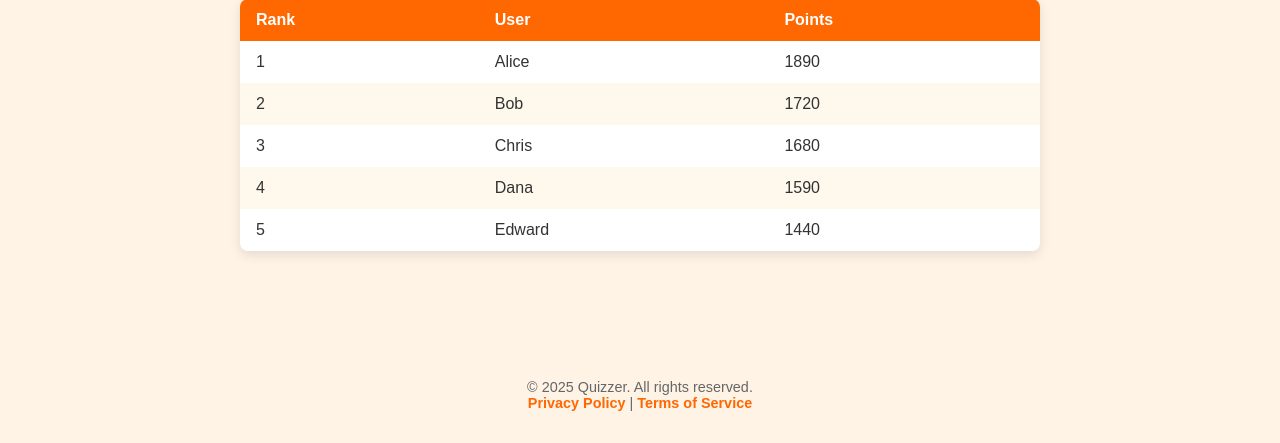
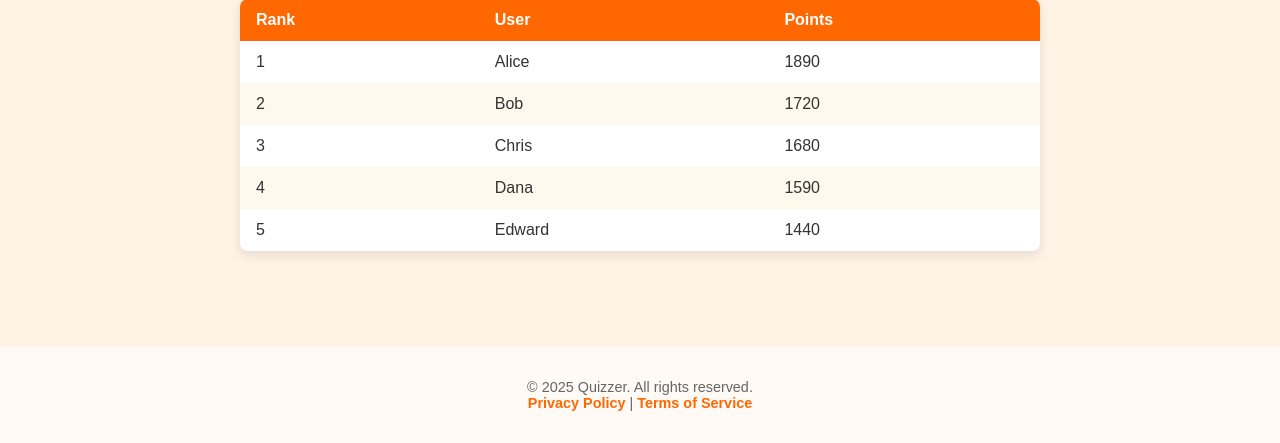
Before and after one commit to CezaryKlimczuk/quizzer, a Django app: page / in a window 1280 px wide. Shown: the part 761-1204 px from the top of the page. Run offline with Django 5.2, Linux system fonts and the light colour scheme; data that the repository does not hold is empty; some web fonts are replaced.

Commit message:
Moved the footer to the bottom

```diff
--- a/quizzes/templates/base.html
+++ b/quizzes/templates/base.html
@@ -11,8 +11,10 @@
 
   {% include 'partials/navbar.html' %}
 
-  {% block content %}
-  {% endblock %}
+  <main>
+    {% block content %}
+    {% endblock %}
+  </main>
 
   {% include 'partials/footer.html' %}
 
--- a/static/css/base.css
+++ b/static/css/base.css
@@ -6,7 +6,19 @@
 }
 
 /* GLOBAL STYLES */
+html {
+  height: 100%;
+}
+
+main {
+  flex: 1;
+}
+
 body {
+  display: flex;
+  flex-direction: column;
+  height: 100%;
+  min-height: 100vh;
   font-family: 'Signika Negative', sans-serif;
   color: var(--color-text-primary);
   background-color: var(--color-background-fallback);
--- a/static/css/layout.css
+++ b/static/css/layout.css
@@ -54,6 +54,7 @@
   text-align: center;
   font-size: 0.9rem;
   color: var(--color-footer-text);
+  background-color: var(--color-bg-blur);
   padding: 2rem 0;
 }
 footer a {
```
